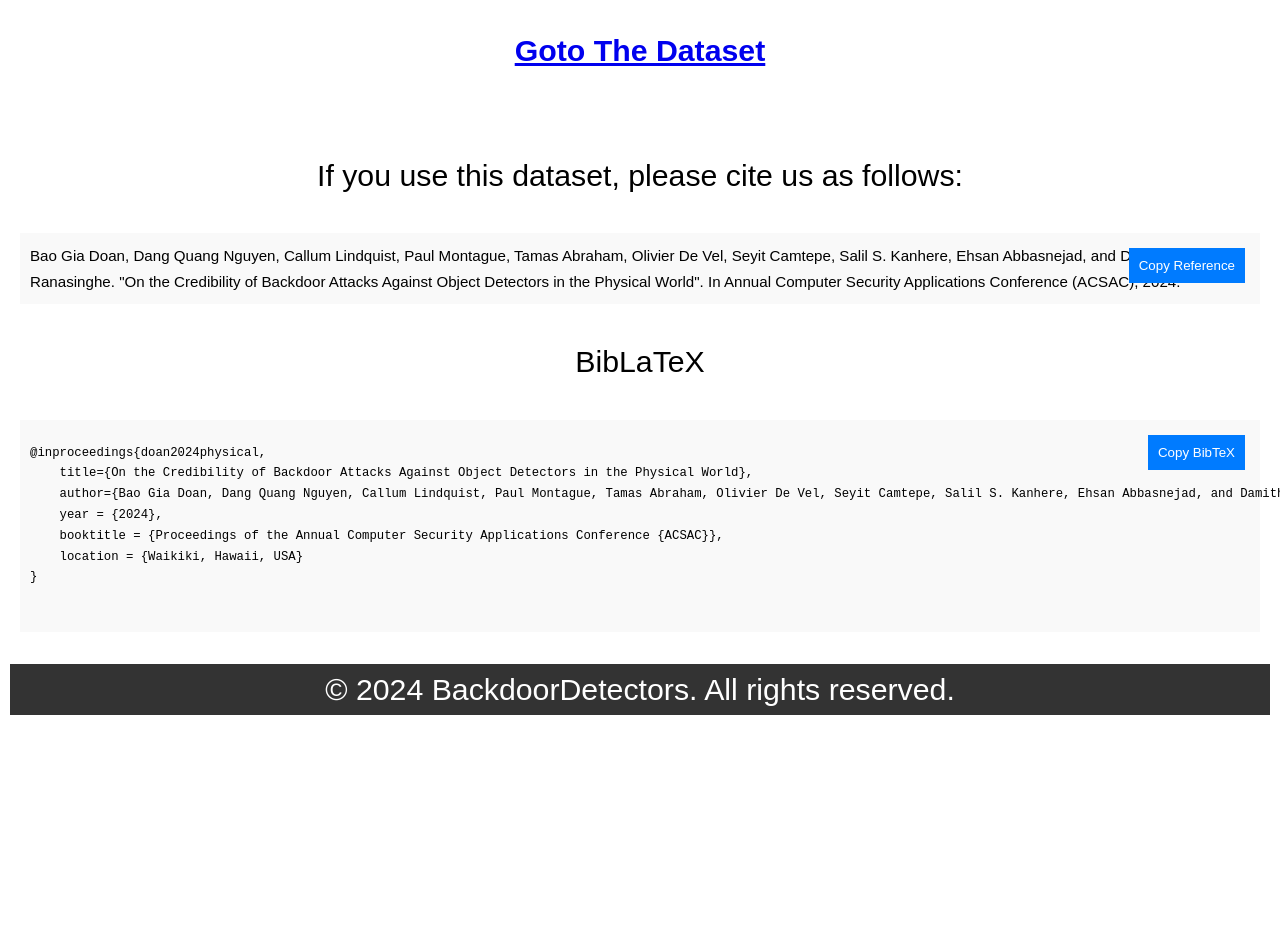
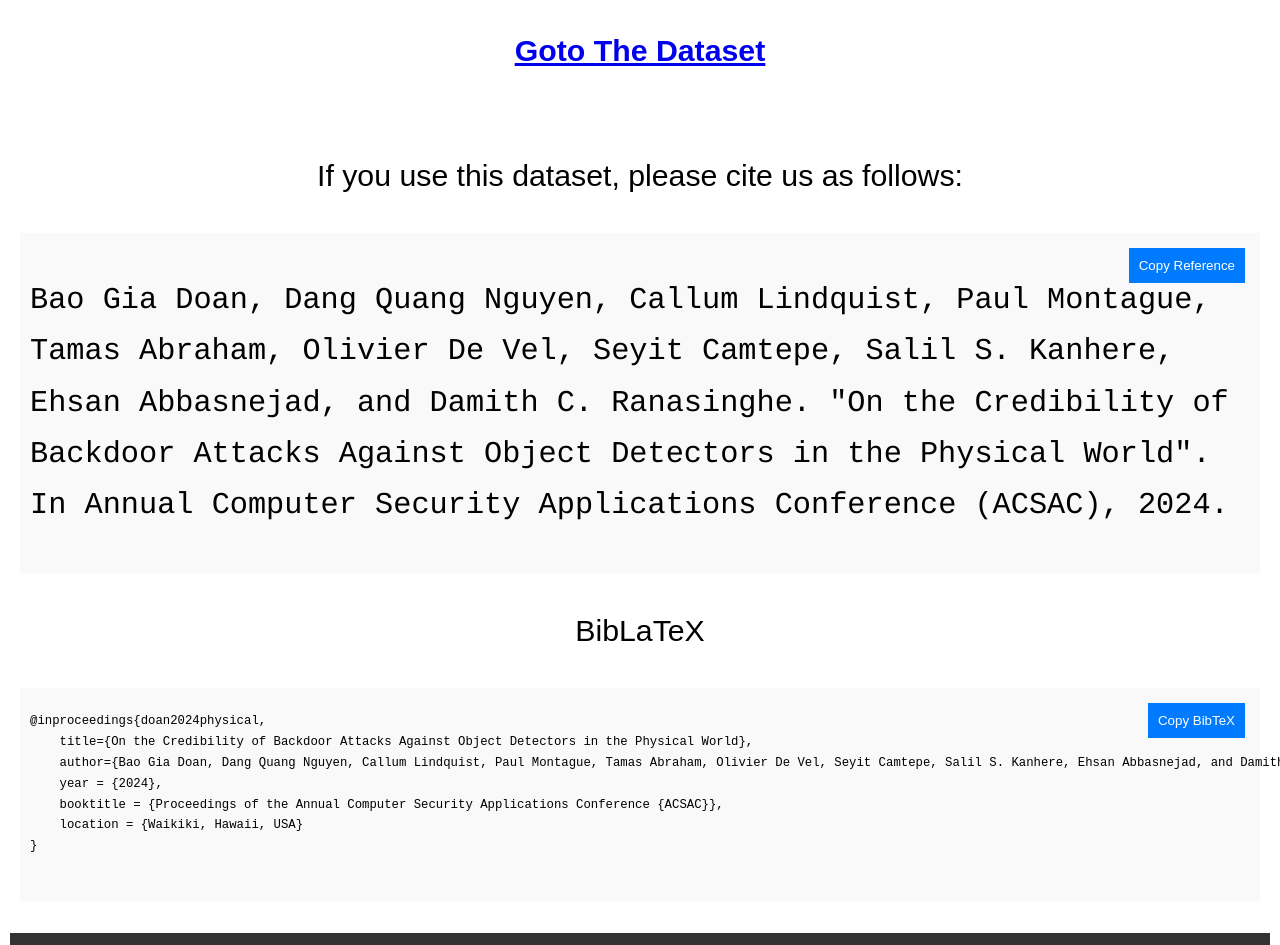
Before and after one commit to backdoordetectors/backdoordetectors.github.io, a Jekyll site: the page index.html, which Jekyll copies as it is, in a window 1280 px wide. Shown: the part 948-1893 px from the top of the page. Built offline with Jekyll 4.4.1, drawn with Linux system fonts in a browser that asks for light colours; before the commit the page ends 1705 px from its top, so only the background shows below that.

Commit message:
Update index.html

```diff
--- a/index.html
+++ b/index.html
@@ -24,7 +24,7 @@
         }
         h2 {
             font-size: 2.5vw;
-            background-color:lightblue;
+            background-color:powderblue;
             color:black;
         }
         p {
@@ -93,9 +93,9 @@
             <p>If you use this dataset, please cite us as follows:</p>
             <div class="bibtex-container">
                 <button class="copy-button" onclick="copyBibtex()">Copy Reference</button>
-                <id="bibtexEntry">
+                <p id="bibtexEntry" style="font-family:courier;">
 Bao Gia Doan,  Dang Quang Nguyen, Callum Lindquist, Paul Montague, Tamas Abraham, Olivier De Vel, Seyit Camtepe, Salil S. Kanhere, Ehsan Abbasnejad, and Damith C. Ranasinghe. "On the Credibility of Backdoor Attacks Against Object Detectors in the Physical World". In <it>Annual Computer Security Applications Conference (ACSAC), 2024.</it>
-                </id>
+                </p>
             </div>
             <p>BibLaTeX</p>
             <div class="bibtex-container">
```
